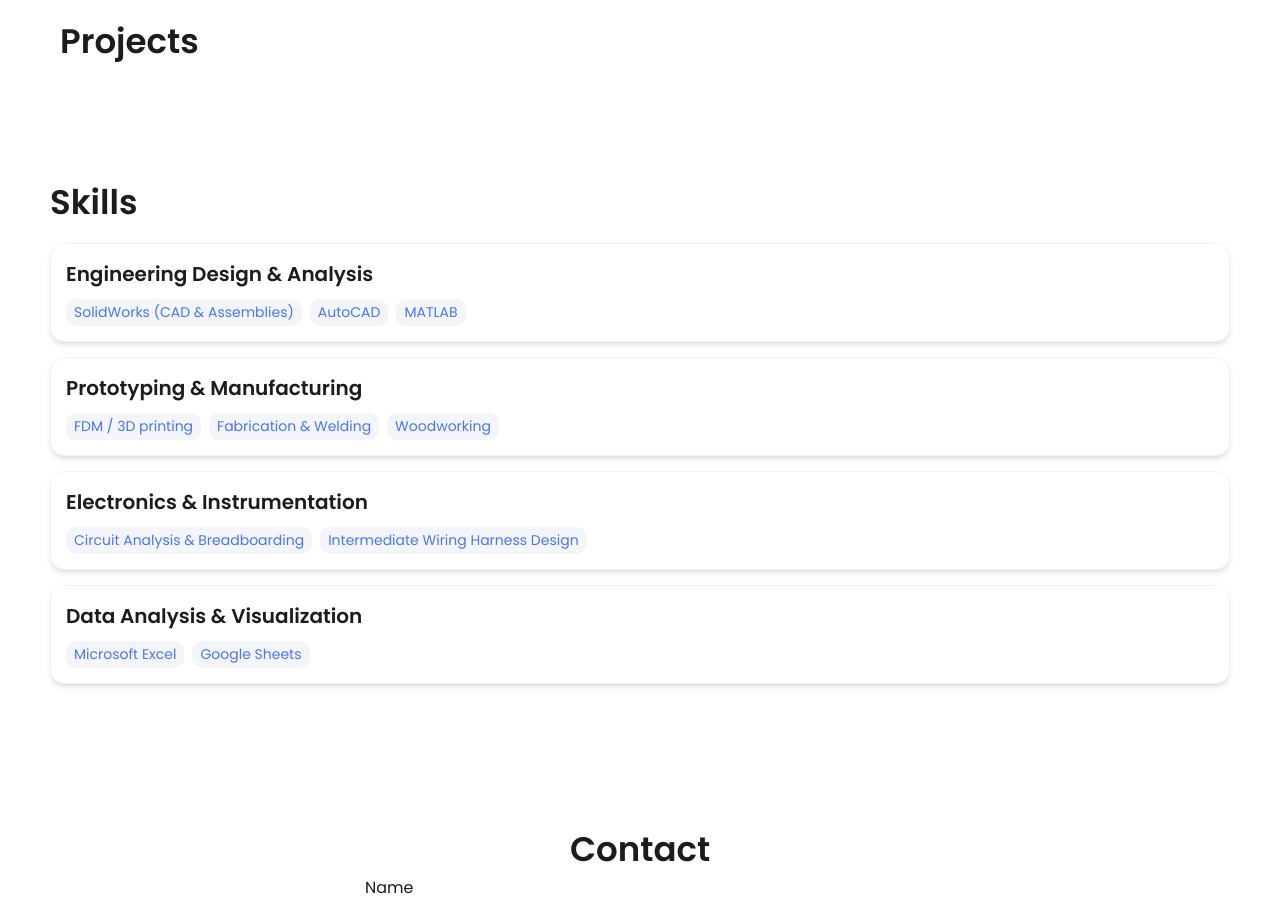
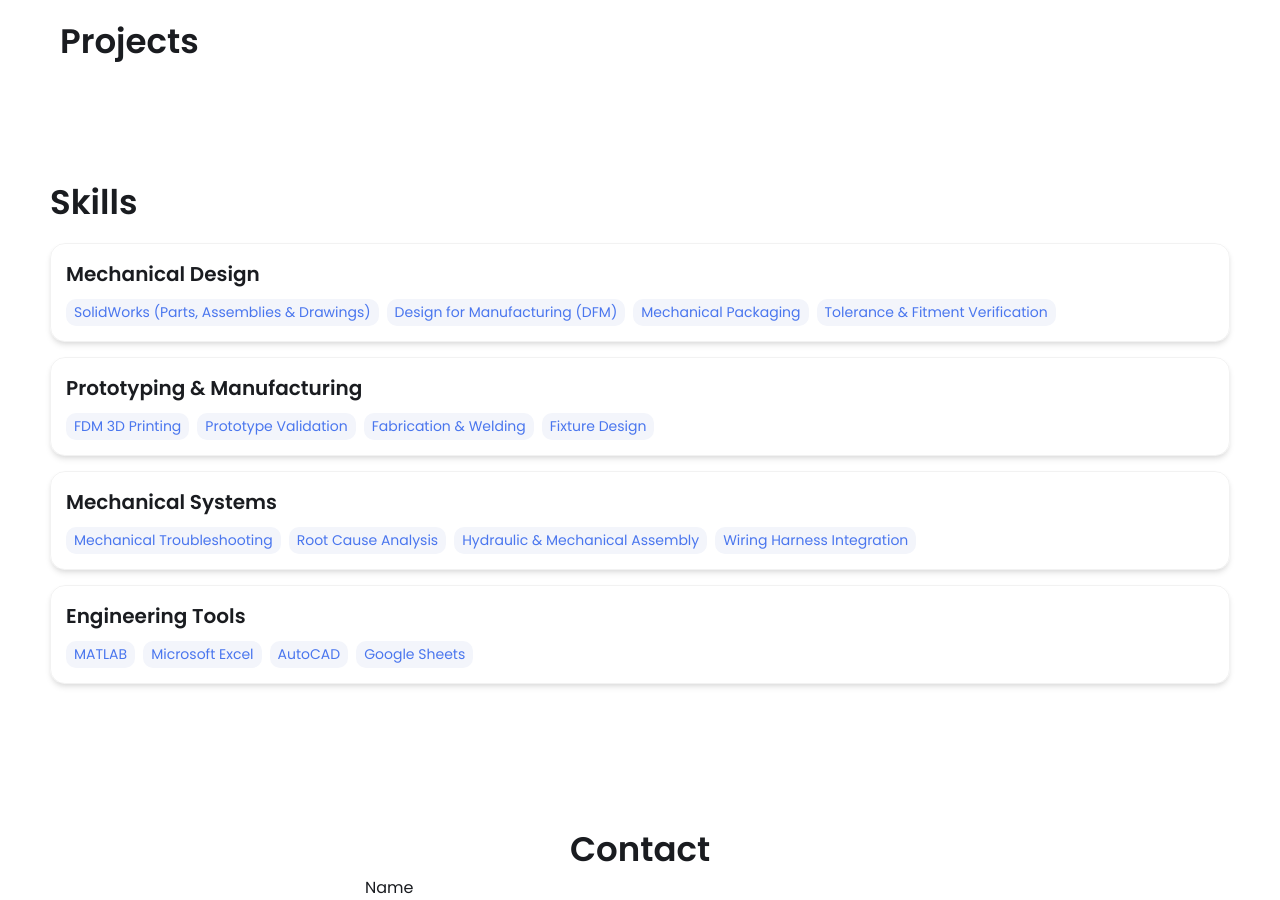
Before and after one commit to Reilly-P-12/Reilly-P-12.github.io, a Jekyll site: the page built from index.html, in a window 1280 px wide and 900 px high, scrolled down 1065 px. Built offline with Jekyll 4.4.1, drawn with Linux system fonts in a browser that asks for light colours.

Commit message:
Update _config.yml

```diff
--- a/_config.yml
+++ b/_config.yml
@@ -33,26 +33,32 @@ external-links:
 
 # Skills Section
 skills:
-  - category: Engineering Design & Analysis
+  - category: Mechanical Design
     tools:
-      - SolidWorks (CAD & Assemblies)
-      - AutoCAD
-      - MATLAB
+      - SolidWorks (Parts, Assemblies & Drawings)
+      - Design for Manufacturing (DFM)
+      - Mechanical Packaging
+      - Tolerance & Fitment Verification
 
   - category: Prototyping & Manufacturing
     tools:
-      - FDM / 3D printing
+      - FDM 3D Printing
+      - Prototype Validation
       - Fabrication & Welding
-      - Woodworking
+      - Fixture Design
 
-  - category: Electronics & Instrumentation
+  - category: Mechanical Systems
     tools:
-      - Circuit Analysis & Breadboarding
-      - Intermediate Wiring Harness Design
+      - Mechanical Troubleshooting
+      - Root Cause Analysis
+      - Hydraulic & Mechanical Assembly
+      - Wiring Harness Integration
 
-  - category: Data Analysis & Visualization
+  - category: Engineering Tools
     tools:
+      - MATLAB
       - Microsoft Excel
+      - AutoCAD
       - Google Sheets
 
 
```
